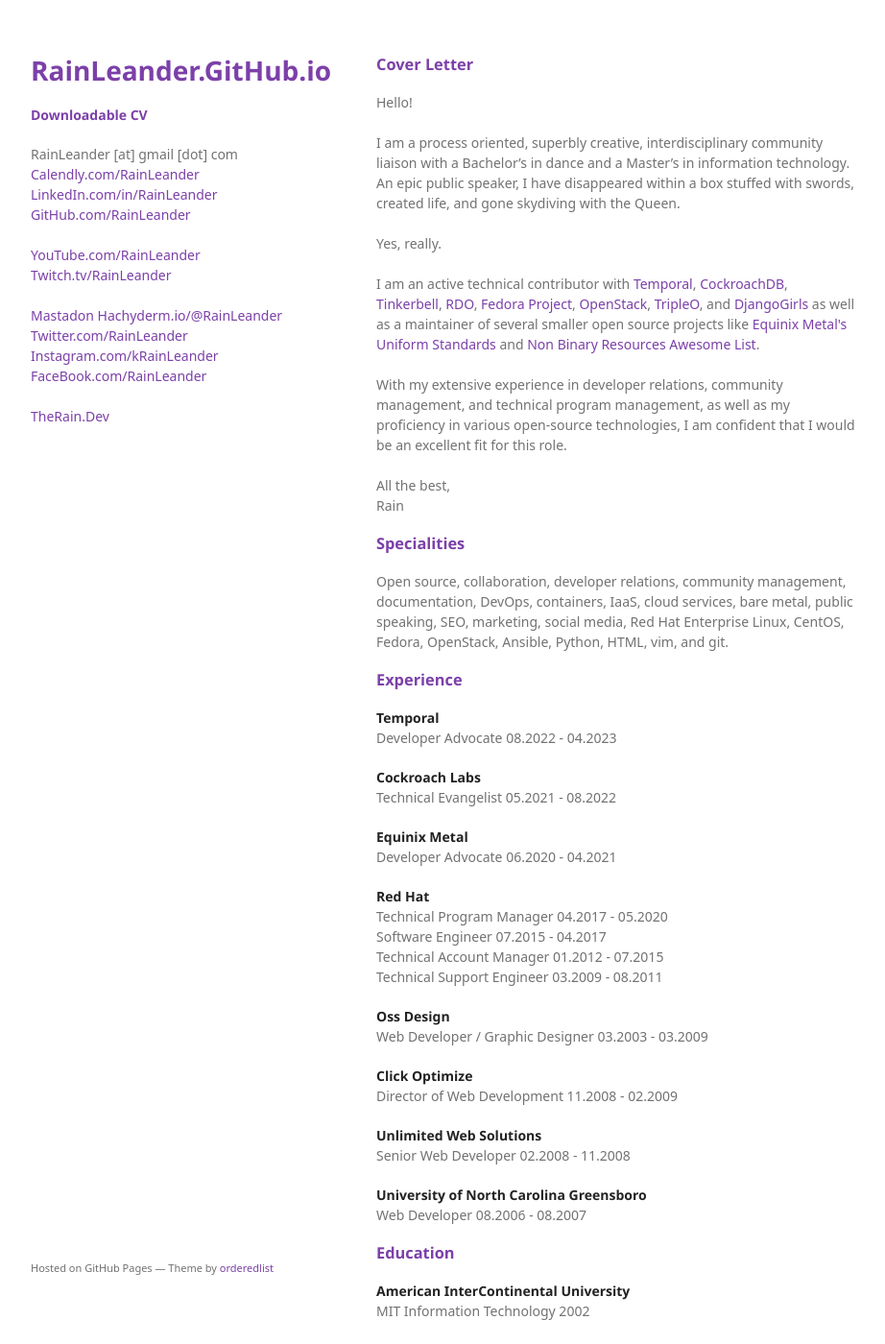
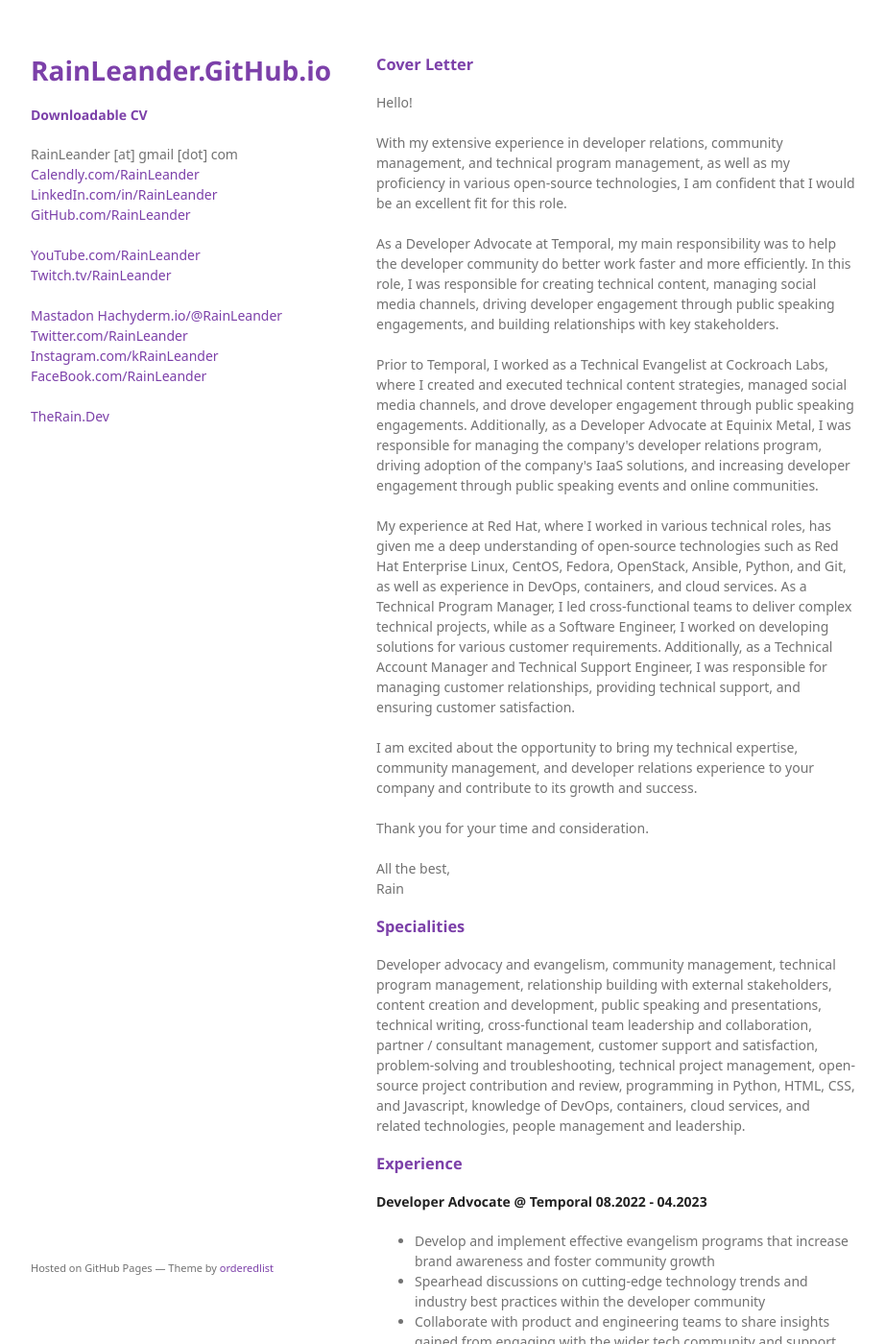
Before and after one commit to rainleander/rainleander.github.io, a Jekyll site: the page cv/index.html, which Jekyll copies as it is, in a window 1280 px wide and 1400 px high. Shown: the whole window at 96% size, without its empty margins (178-1100 px from the left). Built offline with Jekyll 4.4.1, drawn with Linux system fonts in a browser that asks for light colours; some web fonts are replaced; some of the changed text lies outside the part shown.

Commit message:
Update index.html

```diff
--- a/cv/index.html
+++ b/cv/index.html
@@ -17,7 +17,7 @@
       <header>
         <h1><a href="https://rainleander.github.io/cv/">RainLeander.GitHub.io</a></h1>
 
-          <p class="view"><b><a href="RainLeanderResumeApril2023.pdf">Downloadable CV</a></b></p>
+          <p class="view"><b><a href="RainLeanderResumeMay2023.pdf">Downloadable CV</a></b></p>
 
           <p>RainLeander [at] gmail [dot] com<br>
           <a href="https://calendly.com/rainleander">Calendly.com/RainLeander</a><br>
@@ -38,18 +38,25 @@
       <section>
         <h3><a id="cover-letter" class="anchor" href="#cover-letter" aria-hidden="true">Cover Letter</a></h3>
         <p>Hello!<br><br>
-          I am a process oriented, superbly creative, interdisciplinary community liaison with a Bachelor’s in dance and a Master’s in information technology. An epic public speaker, I have disappeared within a box stuffed with swords, created life, and gone skydiving with the Queen.<br><br>
-          Yes, really.<br><br>
-          I am an active technical contributor with <a href="https://github.com/temporalio">Temporal</a>, <a href="https://github.com/cockroachdb/cockroach">CockroachDB</a>, <a href="https://tinkerbell.org/">Tinkerbell</a>, <a href="http://rdoproject.org/">RDO</a>, <a href="https://getfedora.org/">Fedora Project</a>, <a href="https://www.openstack.org/">OpenStack</a>, <a href="https://docs.openstack.org/tripleo-docs/latest/">TripleO</a>, and <a href="https://djangogirls.org/">DjangoGirls</a> as well as a maintainer of several smaller open source projects like <a href="https://github.com/packethost/standards">Equinix Metal's Uniform Standards</a> and <a href="https://github.com/rainleander/nonbinary-resources">Non Binary Resources Awesome List</a>.<br><br>
           With my extensive experience in developer relations, community management, and technical program management, as well as my proficiency in various open-source technologies, I am confident that I would be an excellent fit for this role.<br><br>
+          As a Developer Advocate at Temporal, my main responsibility was to help the developer community do better work faster and more efficiently. In this role, I was responsible for creating technical content, managing social media channels, driving developer engagement through public speaking engagements, and building relationships with key stakeholders.<br><br>
+          Prior to Temporal, I worked as a Technical Evangelist at Cockroach Labs, where I created and executed technical content strategies, managed social media channels, and drove developer engagement through public speaking engagements. Additionally, as a Developer Advocate at Equinix Metal, I was responsible for managing the company's developer relations program, driving adoption of the company's IaaS solutions, and increasing developer engagement through public speaking events and online communities.<br><br>
+          My experience at Red Hat, where I worked in various technical roles, has given me a deep understanding of open-source technologies such as Red Hat Enterprise Linux, CentOS, Fedora, OpenStack, Ansible, Python, and Git, as well as experience in DevOps, containers, and cloud services. As a Technical Program Manager, I led cross-functional teams to deliver complex technical projects, while as a Software Engineer, I worked on developing solutions for various customer requirements. Additionally, as a Technical Account Manager and Technical Support Engineer, I was responsible for managing customer relationships, providing technical support, and ensuring customer satisfaction.<br><br>
+          I am excited about the opportunity to bring my technical expertise, community management, and developer relations experience to your company and contribute to its growth and success. <br><br>
+          Thank you for your time and consideration.<br><br>
           All the best,<br>
           Rain</p>
 
         <h3><a id="specialities" class="anchor" href="#specialities" aria-hidden="true">Specialities</a></h3>
-        <p>Open source, collaboration, developer relations, community management, documentation, DevOps, containers, IaaS, cloud services, bare metal, public speaking, SEO, marketing, social media, Red Hat Enterprise Linux, CentOS, Fedora, OpenStack, Ansible, Python, HTML, vim, and git.</p>
+        <p>Developer advocacy and evangelism, community management, technical program management, relationship building with external stakeholders, content creation and development, public speaking and presentations, technical writing, cross-functional team leadership and collaboration, partner / consultant management, customer support and satisfaction, problem-solving and troubleshooting, technical project management, open-source project contribution and review, programming in Python, HTML, CSS, and Javascript, knowledge of DevOps, containers, cloud services, and related technologies, people management and leadership.</p>
 
         <h3><a id="experience" class="anchor" href="#experience" aria-hidden="true">Experience</a></h3>
-        <p><strong>Temporal</strong><br>Developer Advocate 08.2022 - 04.2023</p>
+        <p><strong>Developer Advocate @ Temporal 08.2022 - 04.2023</strong><br>
+          <ul><li>Develop and implement effective evangelism programs that increase brand awareness and foster community growth</li>
+          <li>Spearhead discussions on cutting-edge technology trends and industry best practices within the developer community</li>
+          <li>Collaborate with product and engineering teams to share insights gained from engaging with the wider tech community and support product development efforts</li>
+          <li>Create demos and sandbox environments using upstream projects and branded products to educate developers and produce informative technical content</li></ul></p>
+
         <p><strong>Cockroach Labs</strong><br>Technical Evangelist 05.2021 - 08.2022</p>
         <p><strong>Equinix Metal</strong><br>Developer Advocate 06.2020 - 04.2021</p>
         <p><strong>Red Hat</strong><br>Technical Program Manager 04.2017 - 05.2020<br>Software Engineer 07.2015 - 04.2017<br>Technical Account Manager 01.2012 - 07.2015<br>Technical Support Engineer 03.2009 - 08.2011</p>
```
